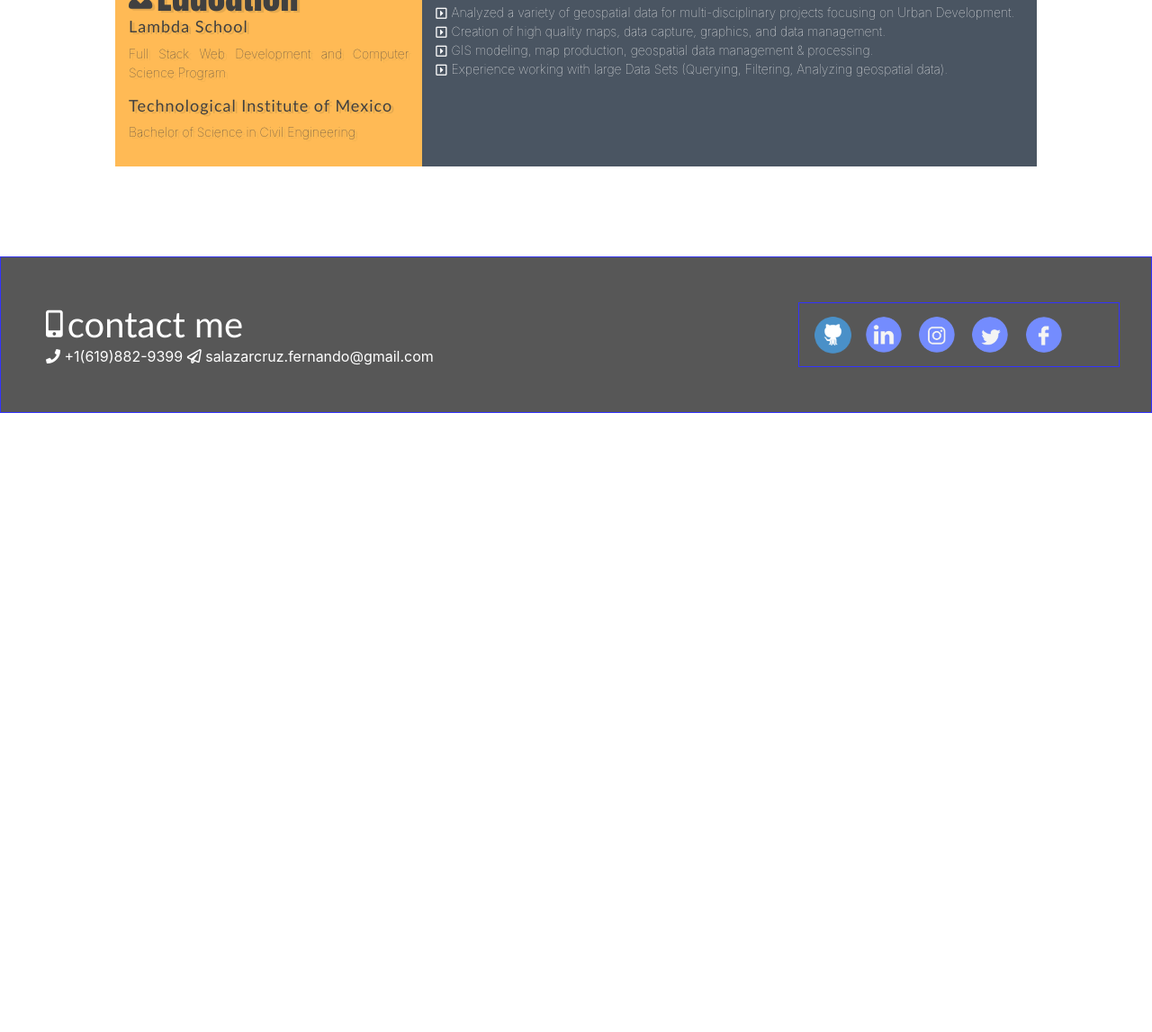
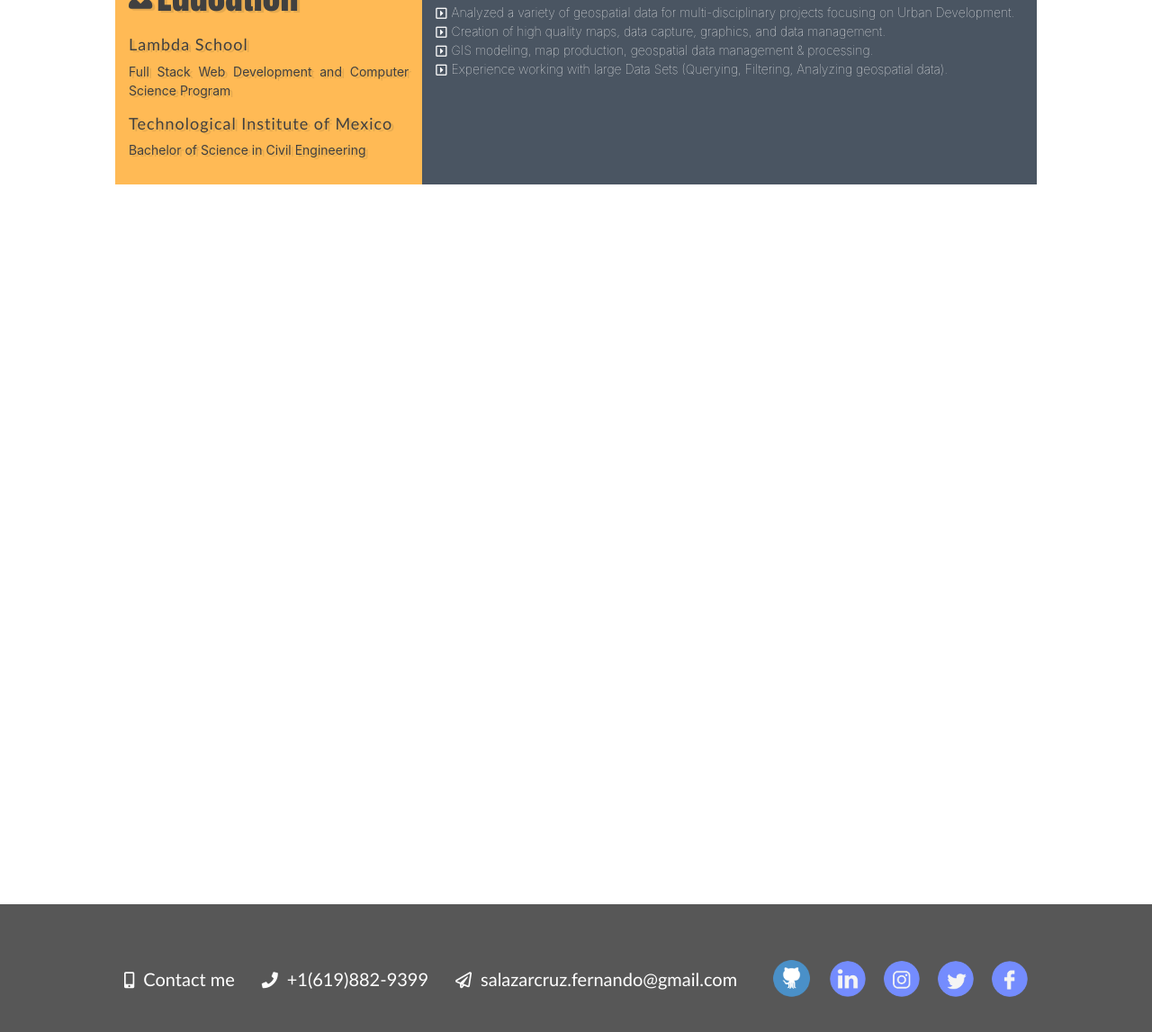
Before and after one commit to lfsalazarcruz/My-Resume, a plain HTML site: page index.html in a window 1280 px wide. Shown: the part 1658-2805 px from the top of the page at 90% size. Before the commit the page ends 2117 px from the top, so only its background shows below. Drawn offline with Linux system fonts and the light colour scheme.

Commit message:
Finished footer design.

```diff
--- a/index.html
+++ b/index.html
@@ -67,43 +67,18 @@
 						</div>
 					</div>
 				</div>
-				<!-- <div class="contact-container custom-container">
-					<div class="about-info">
-						<i class="fas fa-mobile-alt"></i>
-						<h1>Contact Me</h1>
-					</div>
-					<i class="fas fa-phone"></i><span><b> +1(619)882-9399</b></span><br>
-					<i class="far fa-paper-plane"></i><span><b> salazarcruz.fernando@gmail.com</b></span>
-				</div> -->
-				<!-- <div class="row social-icons-container custom-container">
-					<div class="col-2">
-						<a href="https://github.com/lfsalazarcruz" target="_blank"><img src="img/socialicons/github.png" class="social-icon github-icon"/></a>
-					</div>
-					<div class="col-2">
-						<a href="http://linkedin.com/in/lfernandosalazarc" target="_blank"><img src="img/socialicons/linkedin.png" class="social-icon"/></a>
-					</div>
-					<div class="col-2">
-						<a href="https://www.instagram.com/fernando_salazarcruz/" target="_blank"><img src="img/socialicons/instagram.png" class="social-icon"/></a>
-					</div>
-					<div class="col-2">
-						<a href="https://twitter.com/LFernando_Sala" target="_blank"><img src="img/socialicons/twitter.png" class="social-icon"/></a>
-					</div>
-					<div class="col-2">
-						<a href="https://www.facebook.com/fernando.bernabeu.33" target="_blank"><img src="img/socialicons/facebook.png" class="social-icon"/></a>
-					</div>
-				</div> -->
-				<div class="custom-container">
+				<div class="custom-container education-container">
 					<div class="about-info">
 						<i class="fas fa-user-graduate custom-icon"></i>
 						<h1>Education</h1>
 					</div>
 					<div>
 						<h5><b>Lambda School</b></h5>
-						<p>Full Stack Web Development and Computer Science Program</p>
+						<p><b>Full Stack Web Development and Computer Science Program</b></p>
 					</div>
 					<div>
 						<h5><b>Technological Institute of Mexico</b></h5>
-						<p>Bachelor of Science in Civil Engineering</p>
+						<p><b>Bachelor of Science in Civil Engineering</b></p>
 					</div>
 				</div>
 			</div> <!--Trying to justify space between these divs-->
@@ -201,47 +176,41 @@
 						</ul>
 				</div>
 			</div>
-			<!-- <div class="custom-container">
-				<div class="about-info">
-					<i class="fas fa-user-graduate custom-icon"></i>
-					<h1>Education</h1>
-				</div>
-				<div>
-					<h4>Lambda School</h4>
-					<p>Full Stack Web Development and Computer Science Program</p>
-				</div>
-				<div>
-					<h4>Technological Institute of Mexico</h4>
-					<p>Bachelor of Science in Civil Engineering</p>
-				</div>
-			</div> -->
 		</div><!-- this is the end of the right container -->
 	</div>
 
 	<div class="footer-container row">
+		<div class="footer-main-container">
 			<div class="contact-container">
-			<div class="about-info">
+				<div class="contact-info">
 					<i class="fas fa-mobile-alt"></i>
-				<h1>contact me</h1>
+					<h4>Contact me</h4>
 				</div>
-			<i class="fas fa-phone"></i><span><b> +1(619)882-9399</b></span>
-			<i class="far fa-paper-plane"></i><span><b> salazarcruz.fernando@gmail.com</b></span>
+				<div class="contact-info">
+					<i class="fas fa-phone"></i>
+					<h4>+1(619)882-9399</h4>
 				</div>
-		<div class="row social-icons-container custom-container">
-			<div class="col-2">
+				<div class="contact-info">
+					<i class="far fa-paper-plane"></i>
+					<h4>salazarcruz.fernando@gmail.com</h4>
+				</div>
+			</div>
+			<div class="social-icons-container">
+				<div>
 					<a href="https://github.com/lfsalazarcruz" target="_blank"><img src="img/socialicons/github.png" class="social-icon github-icon"/></a>
 				</div>
-			<div class="col-2">
+				<div>
 					<a href="http://linkedin.com/in/lfernandosalazarc" target="_blank"><img src="img/socialicons/linkedin.png" class="social-icon"/></a>
 				</div>
-			<div class="col-2">
+				<div>
 					<a href="https://www.instagram.com/fernando_salazarcruz/" target="_blank"><img src="img/socialicons/instagram.png" class="social-icon"/></a>
 				</div>
-			<div class="col-2">
+				<div>
 					<a href="https://twitter.com/LFernando_Sala" target="_blank"><img src="img/socialicons/twitter.png" class="social-icon"/></a>
 				</div>
-			<div class="col-2">
+				<div>
 					<a href="https://www.facebook.com/fernando.bernabeu.33" target="_blank"><img src="img/socialicons/facebook.png" class="social-icon"/></a>
+				</div>
 			</div>
 		</div>
 	</div><!--Footer-->
--- a/less/home.less
+++ b/less/home.less
@@ -119,6 +119,13 @@ h5 {
 				margin: 0;
 			}
 		}
+
+		.education-container {
+
+			.about-info {
+				margin-bottom: 20px;
+			}
+		}
     }
 
     .right-container {
@@ -163,36 +170,64 @@ h5 {
 }
 
 .footer-container {
-	width: 100%;
+	max-width: 100%;
 	display: flex;
-	justify-content: space-between;
-	// flex-direction: column;
+	justify-content: center;
     color: white;
     font-weight: lighter;
     background-color: rgb(46, 46, 46);
-	padding: 50px;
-	margin: 100px 0 0;
-	border: 1px solid blue;
-	position: absolute;
+	padding: 50px 0;
+	margin: 100vh 0 0;
 	opacity: .8;
+
+	.footer-main-container {
+		width: 1024px;
+		display: flex;
+		justify-content: space-between;
+	}
+
+	.contact-container {
+		display: flex;
+		align-items: center;
+		justify-content: space-evenly;
+
+		.contact-info {
+			display: flex;
+			margin: 0 10px;
+
+			i {
+				font-size: 18px;
+				margin-top: 4px;
+			}
+
+			h4 {
+				margin: 0 10px;
+				font-size: 20px;
+			}
+		}
+
+		.contact-info:hover {
+			color: #FFB343;
+		}
+	}
 
 	h1 {
 		font-family: 'Gill Sans', 'Gill Sans MT', Calibri, 'Trebuchet MS', sans-serif;
 	}
 
 	.social-icons-container {
-		border: 1px solid blue;
-		// width: 300px;
 		padding: 10px 0;
 		display: flex;
 		align-items: center;
 		position: relative;
+		justify-content: flex-end;
 
 		.social-icon {
 			width: 40px;
 			height: 40px;
 			border-radius: 500px;
 			cursor: pointer;
+			margin: 0 10px 0 10px;
 		}
 
 		.social-icon:hover {
```
Also changed, not shown: css/index.css. Lines whose indentation alone changed are shown as unchanged.
